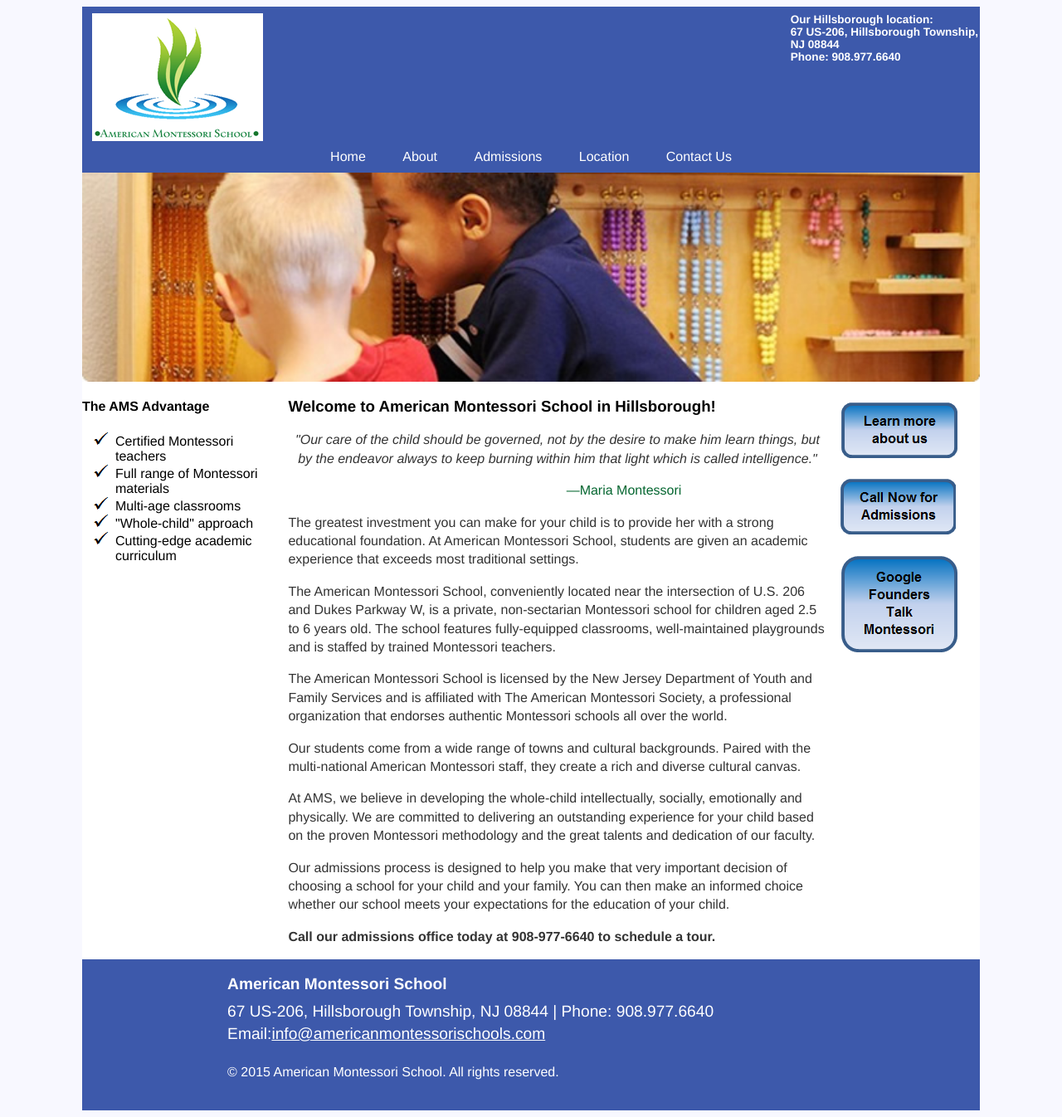
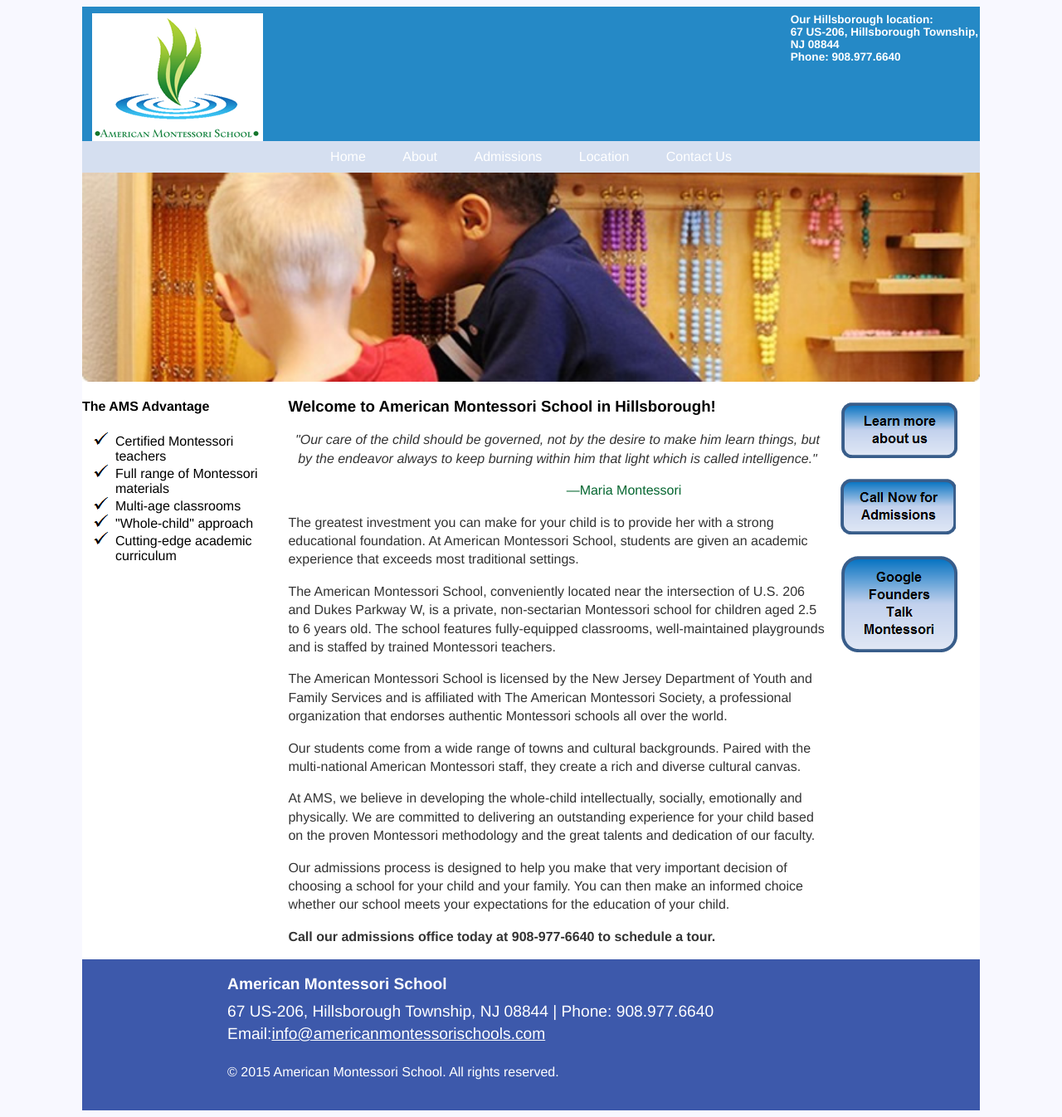
Before and after one commit to americanmontessorischools/americanmontessorischools.github.io, a Jekyll site: the page built from index.html, in a window 1280 px wide. Shown: the whole page at 83% size. Built offline with Jekyll 4.4.1, drawn with Linux system fonts in a browser that asks for light colours.

Commit message:
Update main.css

```diff
--- a/css/main.css
+++ b/css/main.css
@@ -1,7 +1,7 @@
 #header {
 	position: relative;
 	/*height: 122px;*/
-  background-color: #3D59AB;
+  background-color: #2589C6;
 	/*background: url('/images/AMS_body_background_blue_long.png') repeat-x top left;*/
 	z-index: 10;
 	width: 100%;
@@ -27,7 +27,7 @@
 }
 
 #top_nav {
-	background-color: #3D59AB;
+	background-color: #D5DFF0;
 	margin: 0 auto;
 	text-align: center;
 	}
@@ -49,7 +49,7 @@
 
 #top_nav a:link {
 	text-decoration:none;
-	background-color:#3D59AB;
+	background-color:#D5DFF0;
 	color: #FFFFFF;
 	padding: 10px 20px;
 	display: inline-block;
@@ -58,13 +58,13 @@
 #top_nav a:visited {
 	text-decoration:none;
 	color: #FFFFFF;
-	background-color:#3D59AB;
+	background-color:#D5DFF0;
 	padding: 10px 20px;
 	display: inline-block;
 	}
 
 #top_nav a:active {
-	background-color: #3D59AB;
+	background-color: #D5DFF0;
 	}
 
 #top_nav a:hover {
```
